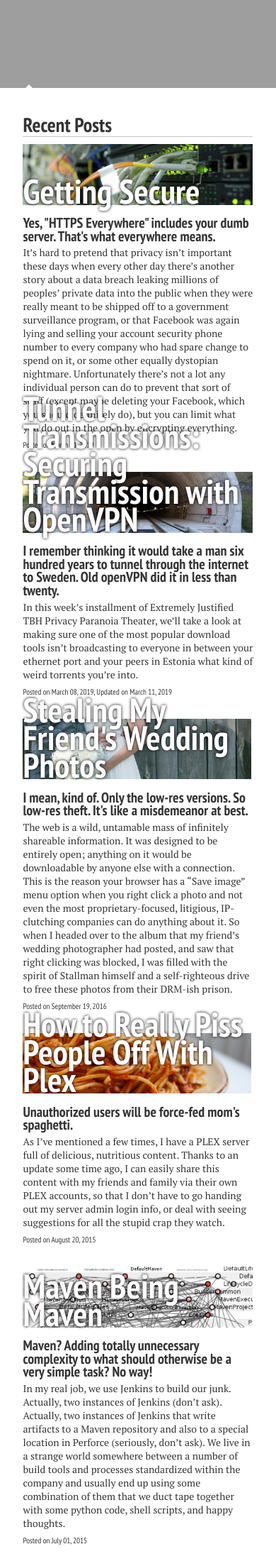
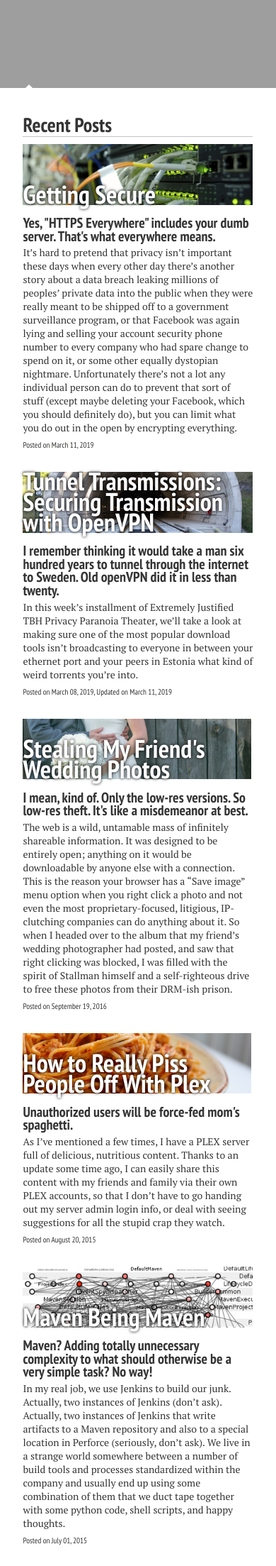
Before and after one commit to pettazz/pettazz.com, a Jekyll site: the page built from index.md, in a window 390 px wide. Shown: the part 324-2531 px from the top of the page at 71% size. Built offline with Jekyll 4.4.1, drawn with Linux system fonts in a browser that asks for light colours; nearby versions of some CDN libraries.

Commit message:
fix heading too big on small screen

```diff
--- a/_sass/page.scss
+++ b/_sass/page.scss
@@ -289,7 +289,7 @@
 			font-family: $heading-font;
 		}
 		h1 {
-			font-size: 48px;
+			font-size: 36px;
 			color: #fff;
 			text-shadow: black 0px 0px 4px;
 			position: absolute;
@@ -297,6 +297,13 @@
 			left: 0;
 			margin: 0;
 			padding: 0;
+
+			@media #{$small} {
+				font-size: 48px;
+			}
+			@media #{$x-large} {
+				font-size: 68px;
+			}
 		}
 		h2 {
 			margin-bottom: 4px;
```
